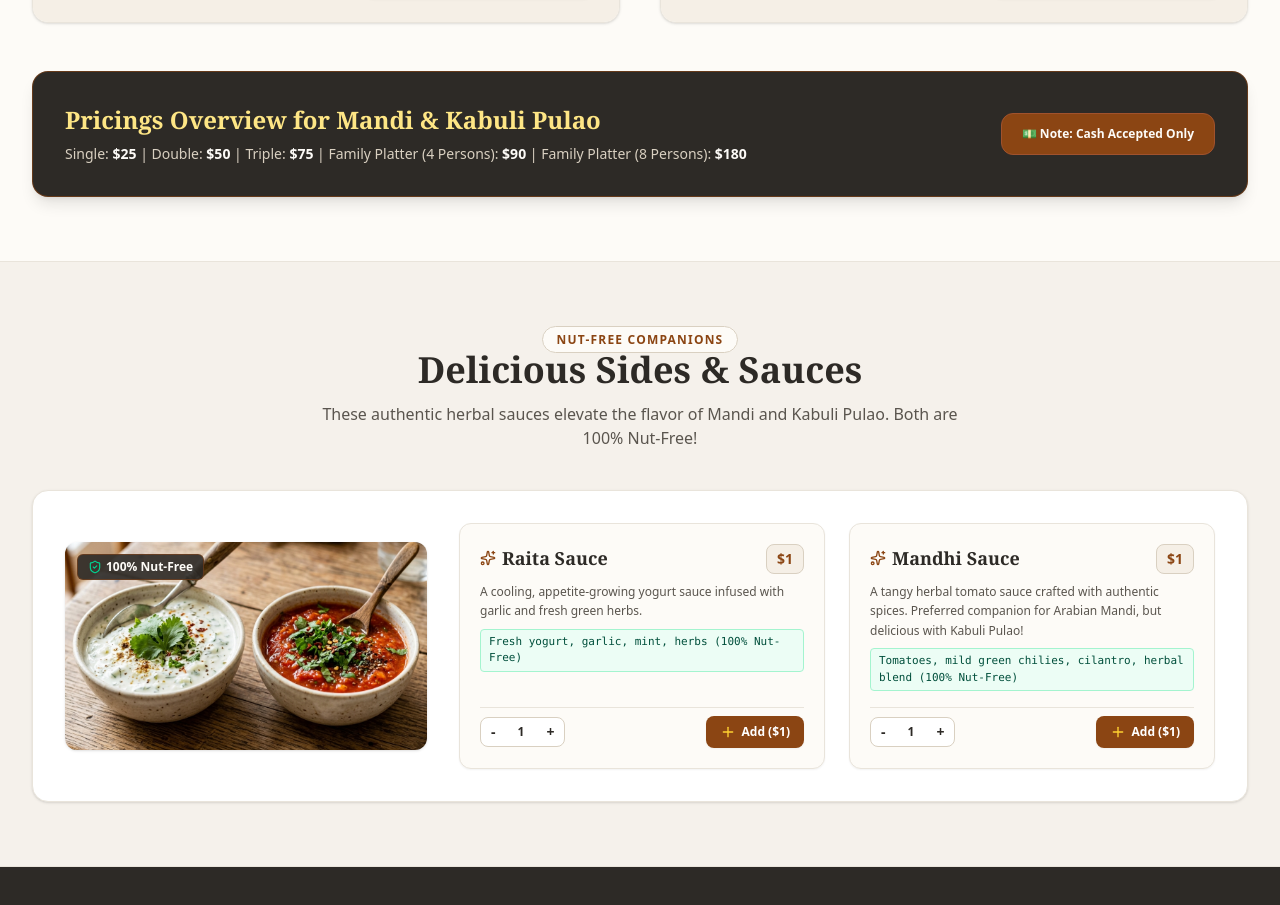
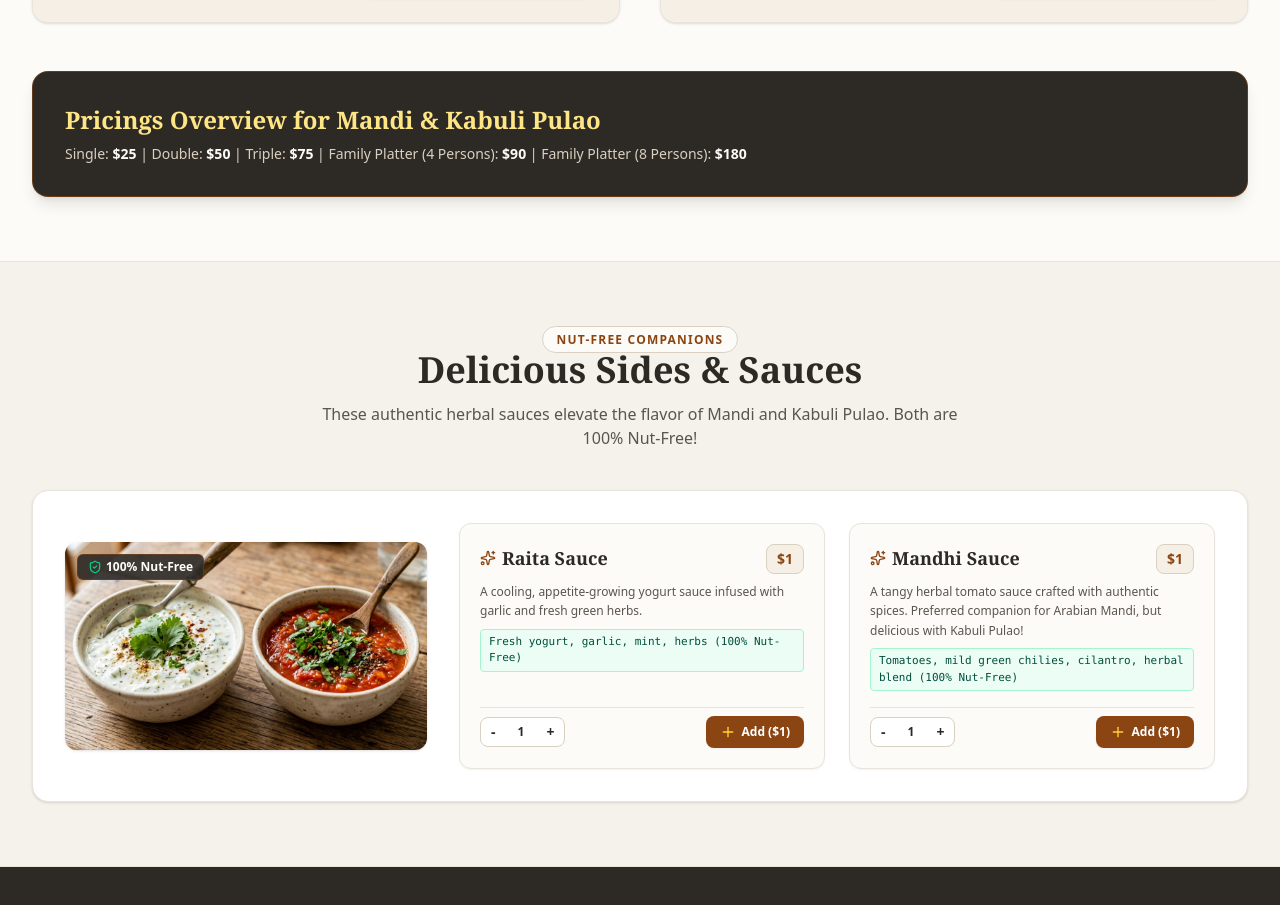
Before and after one commit to Shahadah-studs/PAhalal2, a React (Vite) app: page / in a window 1280 px wide. Shown: the part 1971-2876 px from the top of the page. Built offline with nearby package versions, Linux system fonts and the light colour scheme.

Commit message:
Update MenuSection.tsx

```diff
--- a/src/components/MenuSection.tsx
+++ b/src/components/MenuSection.tsx
@@ -193,9 +193,7 @@ export const MenuSection: React.FC<MenuSectionProps> = ({ onSelectPhoto, onAddTo
                 Single: <strong className="text-[#FDFBF7]">$25</strong> | Double: <strong className="text-[#FDFBF7]">$50</strong> | Triple: <strong className="text-[#FDFBF7]">$75</strong> | Family Platter (4 Persons): <strong className="text-[#FDFBF7]">$90</strong> | Family Platter (8 Persons): <strong className="text-[#FDFBF7]">$180</strong>
               </p>
             </div>
-            <div className="bg-[#8B4513] border border-[#A0522D] px-5 py-3 rounded-xl text-[#FDFBF7] text-xs font-semibold text-center whitespace-nowrap">
-              💵 Note: Cash Accepted Only
-            </div>
+
           </div>
         </div>
       </div>
```
